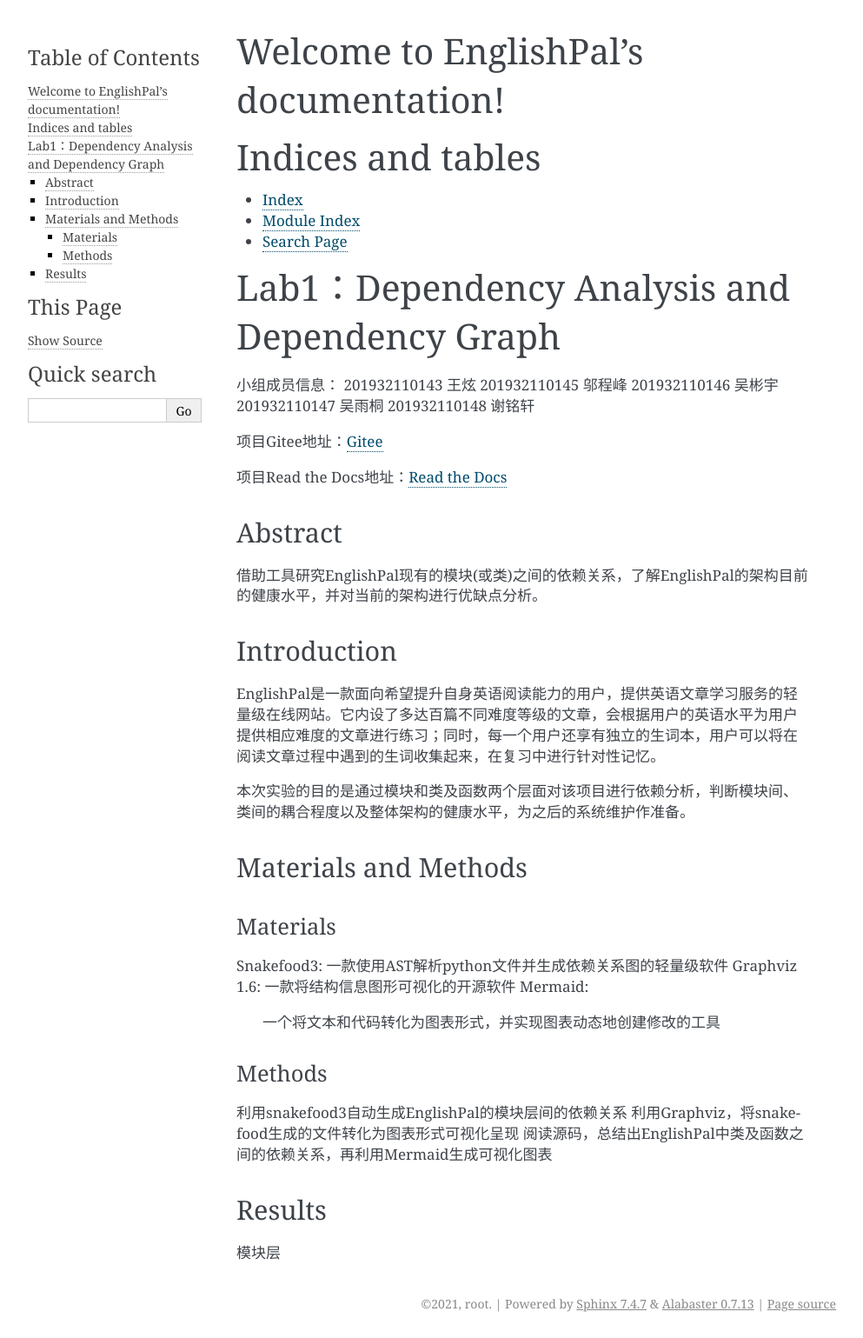
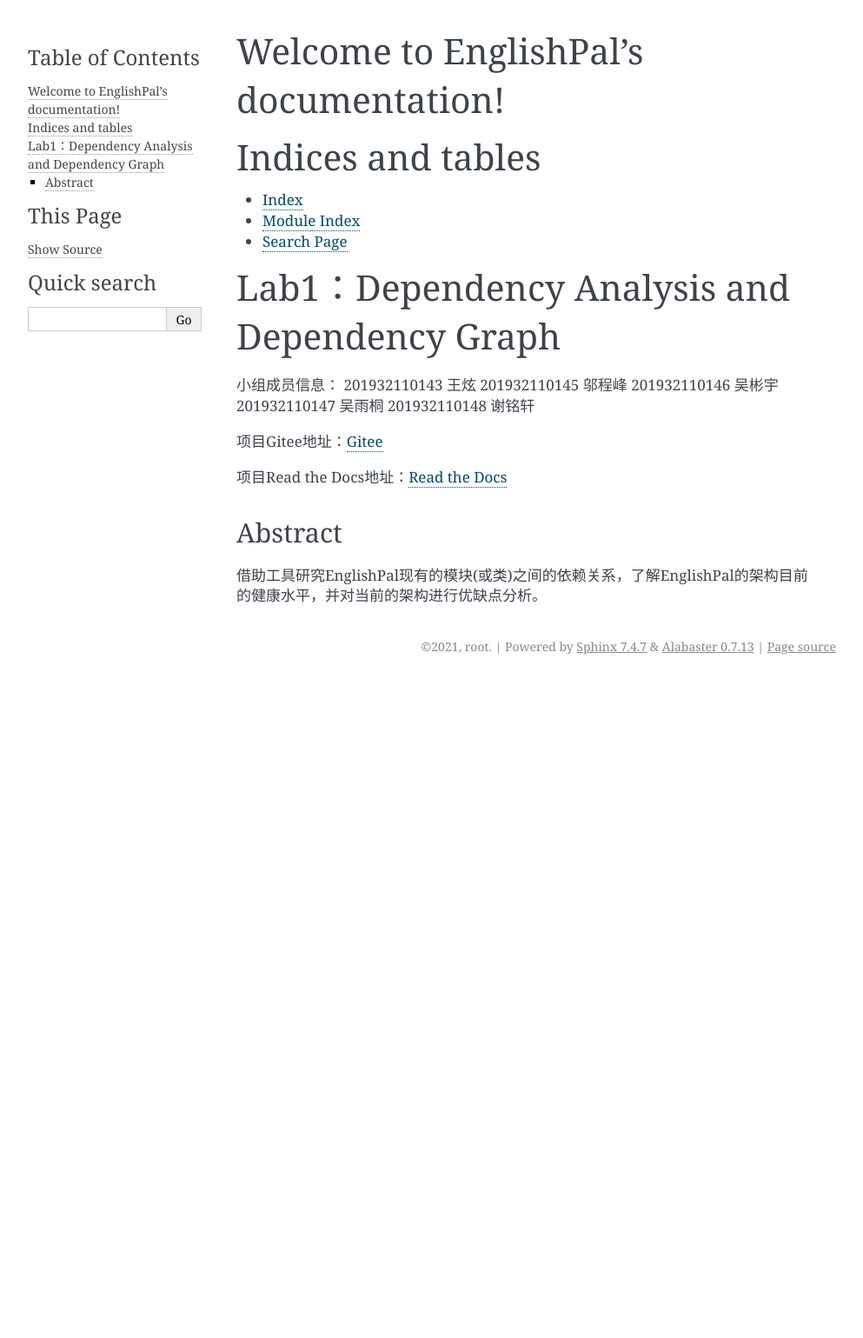
Before and after one commit to Steven-Yutong/EnglishPal, a Sphinx documentation site: the page built from docs/source/index.rst, in a window 1280 px wide. Shown: the whole page at 87% size, without its empty margins (148-1141 px from the left). Built offline with Sphinx 7.4.7, drawn with Linux system fonts in a browser that asks for light colours; after the commit the page ends 900 px from its top, so only the background shows below that.

Commit message:
Update index.rst

```diff
--- a/docs/source/index.rst
+++ b/docs/source/index.rst
@@ -33,33 +33,3 @@
 --------
 
 借助工具研究EnglishPal现有的模块(或类)之间的依赖关系，了解EnglishPal的架构目前的健康水平，并对当前的架构进行优缺点分析。
-
-Introduction
-------------
-
-EnglishPal是一款面向希望提升自身英语阅读能力的用户，提供英语文章学习服务的轻量级在线网站。它内设了多达百篇不同难度等级的文章，会根据用户的英语水平为用户提供相应难度的文章进行练习；同时，每一个用户还享有独立的生词本，用户可以将在阅读文章过程中遇到的生词收集起来，在复习中进行针对性记忆。
-
-本次实验的目的是通过模块和类及函数两个层面对该项目进行依赖分析，判断模块间、类间的耦合程度以及整体架构的健康水平，为之后的系统维护作准备。
-
-Materials and Methods
----------------------
-
-Materials
-~~~~~~~~~
-
-Snakefood3: 一款使用AST解析python文件并生成依赖关系图的轻量级软件
-Graphviz 1.6: 一款将结构信息图形可视化的开源软件
-Mermaid:
-   一个将文本和代码转化为图表形式，并实现图表动态地创建修改的工具
-
-Methods
-~~~~~~~
-
-利用snakefood3自动生成EnglishPal的模块层间的依赖关系
-利用Graphviz，将snakefood生成的文件转化为图表形式可视化呈现
-阅读源码，总结出EnglishPal中类及函数之间的依赖关系，再利用Mermaid生成可视化图表
-
-Results
--------
-
-模块层
```
